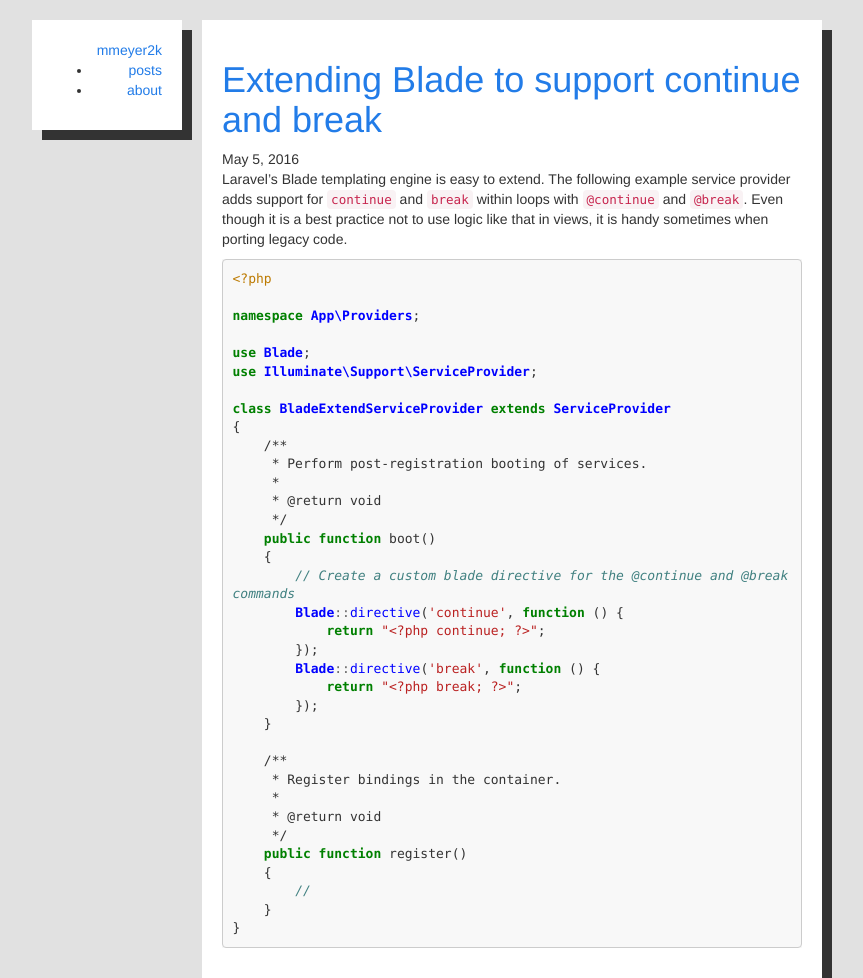
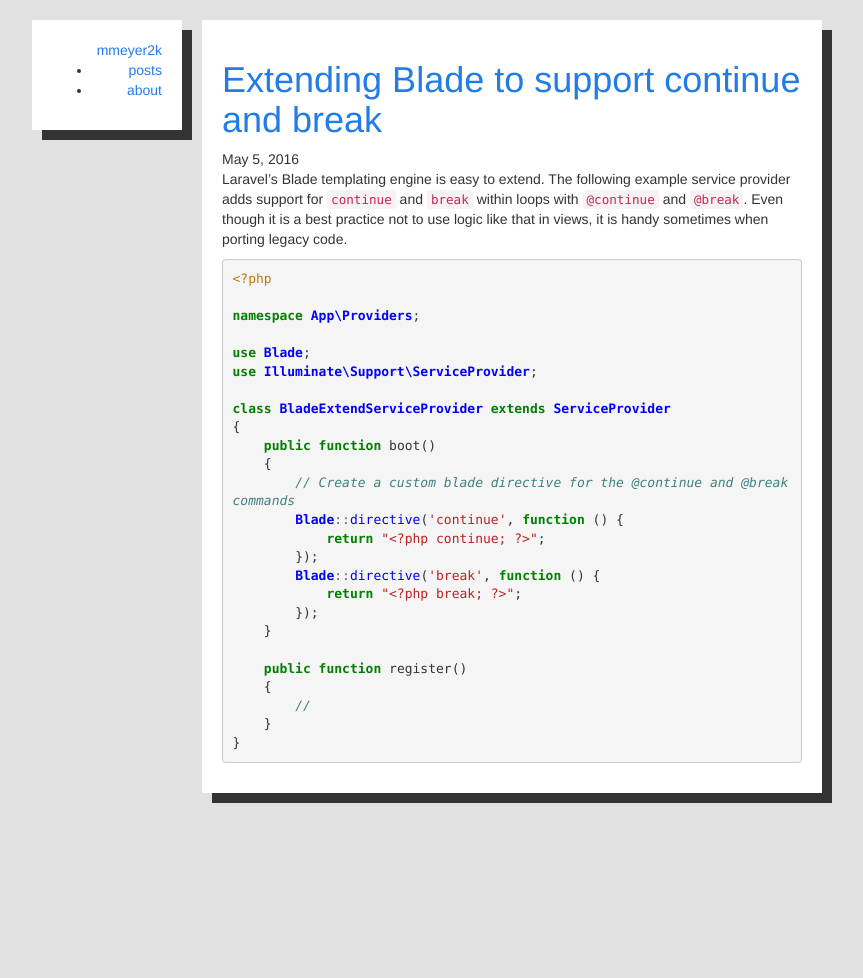
Before and after one commit to mmeyer2k/mmeyer2k.github.io, a Jekyll site: the page built from _posts/2016-05-05-extending-blade-with-continue-break.md, in a window 1280 px wide. Shown: the whole page, without its empty margins (193-1056 px from the left). Built offline with Jekyll 4.4.1, drawn with Linux system fonts in a browser that asks for light colours; after the commit the page ends 900 px from its top, so only the background shows below that.

Commit message:
no message

````diff
--- a/_includes/head.html
+++ b/_includes/head.html
@@ -1,4 +1,5 @@
 <head>
+    {% include ga.html %}
     <meta charset="utf-8">
 
     <title>{{ page.title }} &ndash; {{ site.name }}</title>
--- a/_posts/2016-05-05-extending-blade-with-continue-break.md
+++ b/_posts/2016-05-05-extending-blade-with-continue-break.md
@@ -8,7 +8,7 @@ adds support for `continue` and `break` within loops with `@continue` and `@brea
 it is a best practice not to use logic like that in views, it is handy sometimes when porting
 legacy code.
 
-```php
+{% highlight php %}
 <?php
 
 namespace App\Providers;
@@ -18,11 +18,6 @@ use Illuminate\Support\ServiceProvider;
 
 class BladeExtendServiceProvider extends ServiceProvider
 {
-    /**
-     * Perform post-registration booting of services.
-     *
-     * @return void
-     */
     public function boot()
     {
         // Create a custom blade directive for the @continue and @break commands
@@ -34,14 +29,9 @@ class BladeExtendServiceProvider extends ServiceProvider
         });
     }
 
-    /**
-     * Register bindings in the container.
-     *
-     * @return void
-     */
     public function register()
     {
         //
     }
 }
-```
+{% endhighlight %}
````
Also changed, not shown: 1 other file.
